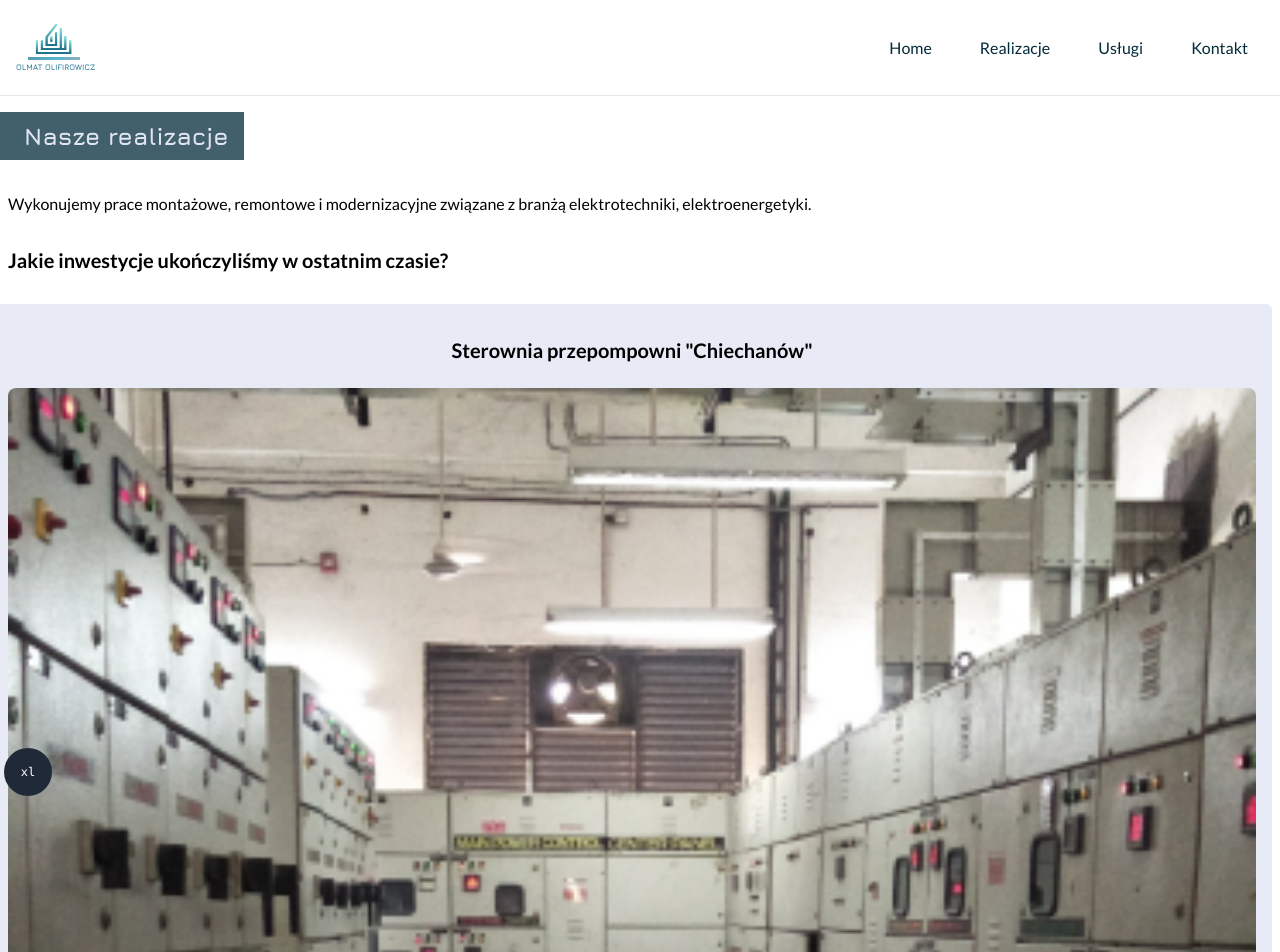
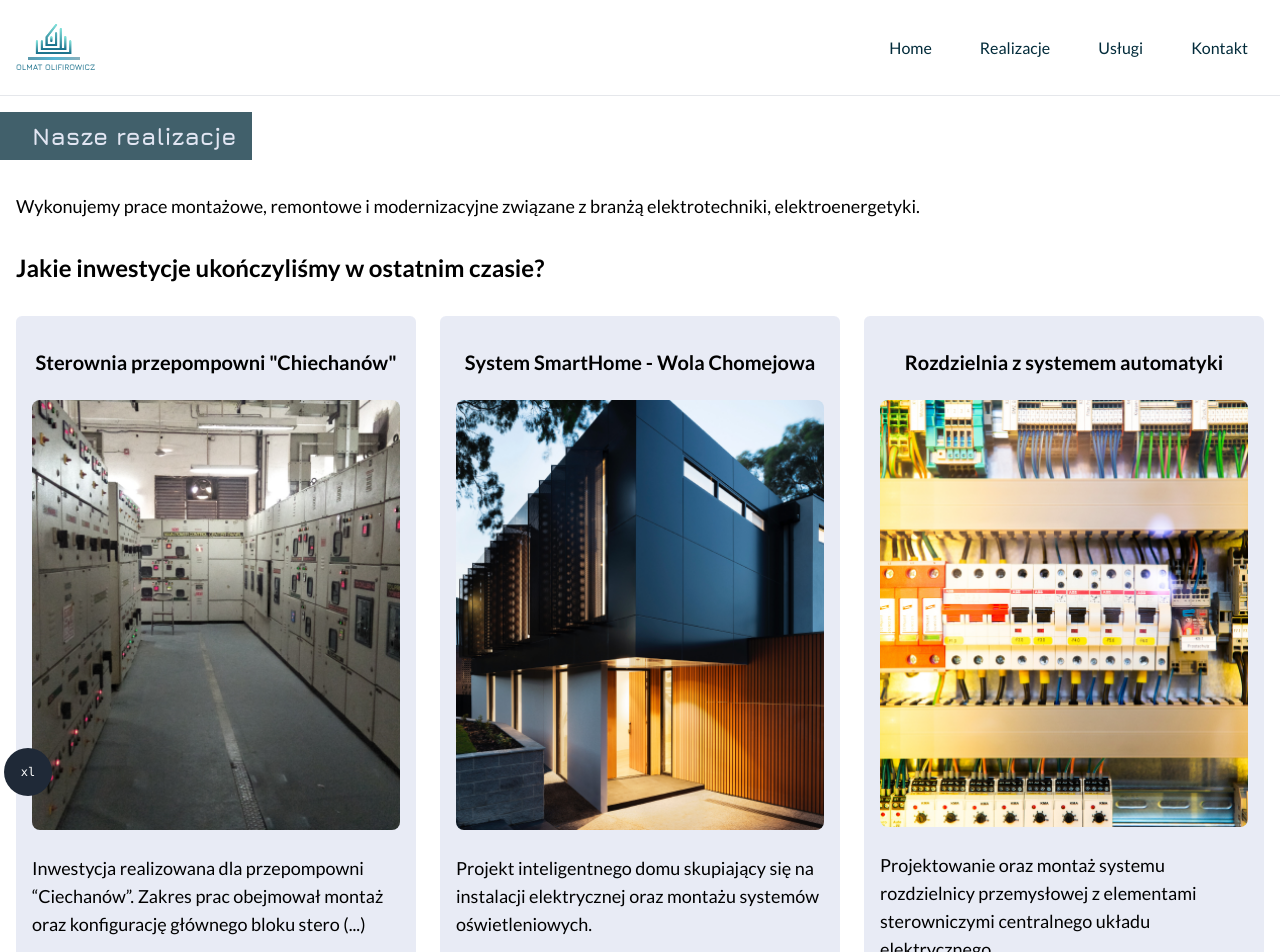
Before and after one commit to rafal19987/Olmat-Landing-Page-Electrician-Nextjs-Tailwind-TypeScript, a Next.js app: page /realizacje in a window 1280 px wide. Shown: the top 952 px of the page. Built offline with nearby package versions, Linux system fonts and the light colour scheme.

Commit message:
feat: create realization page for desktop (#24)

```diff
--- a/src/app/(pages)/realizacje/page.tsx
+++ b/src/app/(pages)/realizacje/page.tsx
@@ -1,39 +1,45 @@
 import Image from 'next/image';
 import Link from 'next/link';
 import { SectionHeadline } from '@/components/shared-atoms/SectionHeadline';
+import { SectionWrapper } from '@/components/shared-atoms/SectionWrapper';
+import * as Typography from '@/components/Typography';
 import { websiteConfig } from '@/websiteConfig';
 
 export default function RealizationsPage() {
   return (
-    <section className="p-4">
-      <div className="space-y-8">
+    <SectionWrapper>
       <SectionHeadline headline="Nasze realizacje" />
       <div className="space-y-1">
-          <p>
+        <Typography.Paragraph>
           Wykonujemy prace montażowe, remontowe i modernizacyjne związane z
           branżą elektrotechniki, elektroenergetyki.
-          </p>
+        </Typography.Paragraph>
       </div>
-        <div className="space-y-8">
-          <h4 className="text-xl font-bold leading-6">
+      <div className="space-y-8 lg:flex lg:flex-col lg:items-center">
+        <Typography.H3 className="self-start">
           Jakie inwestycje ukończyliśmy w ostatnim czasie?
-          </h4>
-          <ul className="grid grid-cols-1 gap-6 -ml-4 w-screen">
-            {websiteConfig.realizations.map((realization, _) => (
+        </Typography.H3>
+        <ul className="grid grid-cols-1 gap-6 -ml-4 w-screen place-items-center lg:grid-cols-3  lg:ml-0 lg:w-fit">
+          {websiteConfig.realizations.map((realization, idx) => (
             <li
-                className="flex flex-col gap-6 items-center px-4 py-8 min-h-32 h-full bg-secondary bg-opacity-75 rounded-md"
-                key={_}
+              className="flex flex-col gap-6 items-center px-4 py-8 max-w-[var(--max-card-width)] min-h-32 h-full bg-secondary bg-opacity-75 rounded-md"
+              key={idx}
             >
-                <h5 className="text-xl text-center font-bold">
+              <Typography.H4 className="text-center">
                 {realization.headline}
-                </h5>
+              </Typography.H4>
+
               <Image
                 className="ml-0 w-full rounded-lg"
                 src={realization.photo}
                 alt={realization.headline}
                 aria-description={realization.headline}
               />
-                <span className="">{realization.text}</span>
+              <Typography.Paragraph>
+                {realization.text.length > 120
+                  ? `${realization.text.slice(0, 120)} (...)`
+                  : realization.text}
+              </Typography.Paragraph>
               <button className="bg-primary px-4 py-3 rounded-md">
                 <Link
                   className="text-secondary"
@@ -46,7 +52,6 @@ export default function RealizationsPage() {
           ))}
         </ul>
       </div>
-      </div>
-    </section>
+    </SectionWrapper>
   );
 }
--- a/src/websiteConfig.ts
+++ b/src/websiteConfig.ts
@@ -75,6 +75,30 @@ export const websiteConfig = {
       link: 'rozdzielnia-z-systemem-automatyki',
       workScope: ['Prefabrykacja rozdzielnic', 'Montaż rozdzielnic'],
     },
+    {
+      id: 4,
+      headline: 'Rozdzielnia z systemem automatyki',
+      text: 'Projektowanie oraz montaż systemu rozdzielnicy przemysłowej z elementami sterowniczymi centralnego układu elektrycznego.',
+      photo: thirdPhoto,
+      link: 'rozdzielnia-z-systemem-automatyki',
+      workScope: ['Prefabrykacja rozdzielnic', 'Montaż rozdzielnic'],
+    },
+    {
+      id: 5,
+      headline: 'Rozdzielnia z systemem automatyki',
+      text: 'Projektowanie oraz montaż systemu rozdzielnicy przemysłowej z elementami sterowniczymi centralnego układu elektrycznego.',
+      photo: thirdPhoto,
+      link: 'rozdzielnia-z-systemem-automatyki',
+      workScope: ['Prefabrykacja rozdzielnic', 'Montaż rozdzielnic'],
+    },
+    {
+      id: 6,
+      headline: 'Rozdzielnia z systemem automatyki',
+      text: 'Projektowanie oraz montaż systemu rozdzielnicy przemysłowej z elementami sterowniczymi centralnego układu elektrycznego.',
+      photo: thirdPhoto,
+      link: 'rozdzielnia-z-systemem-automatyki',
+      workScope: ['Prefabrykacja rozdzielnic', 'Montaż rozdzielnic'],
+    },
   ],
   advantagesOfCooperation: [
     'Solidnie i rzetelnie realizujemy każde zamówienie.',
```
Lines whose indentation alone changed are shown as unchanged.
